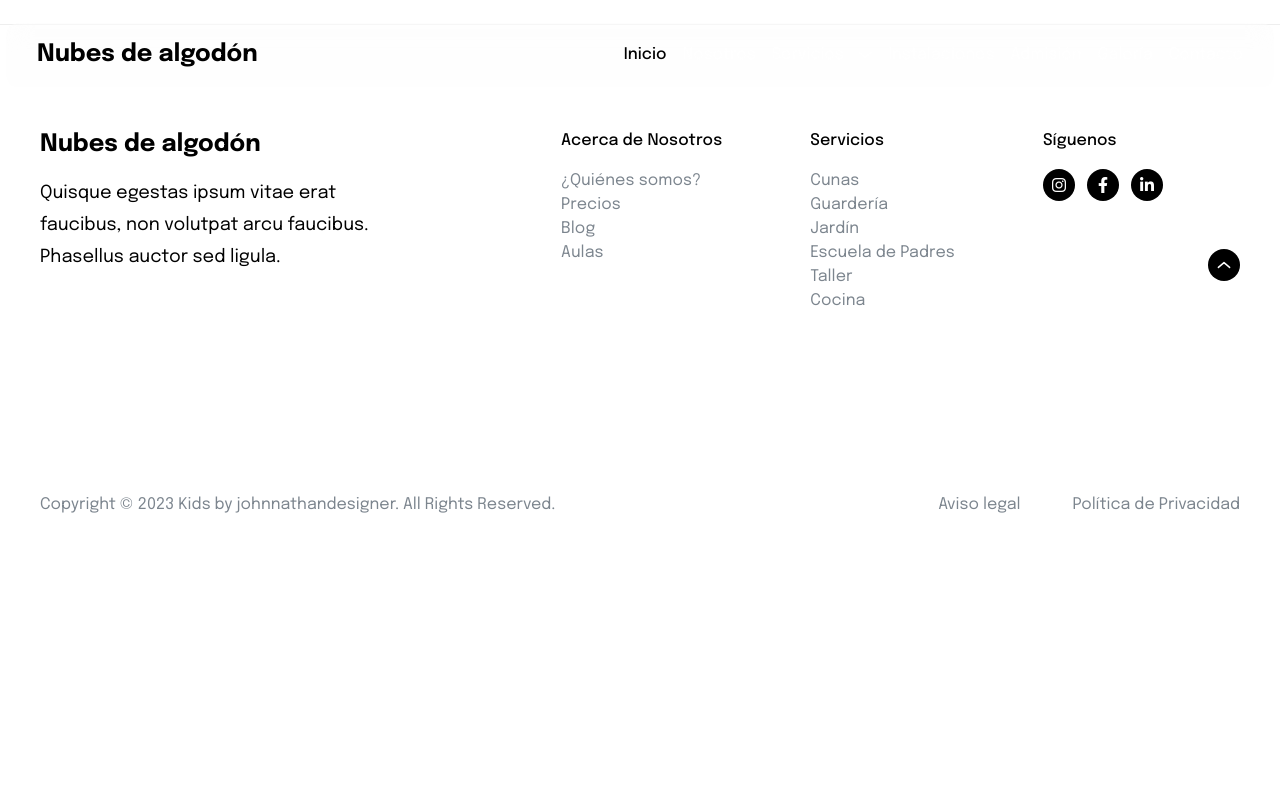
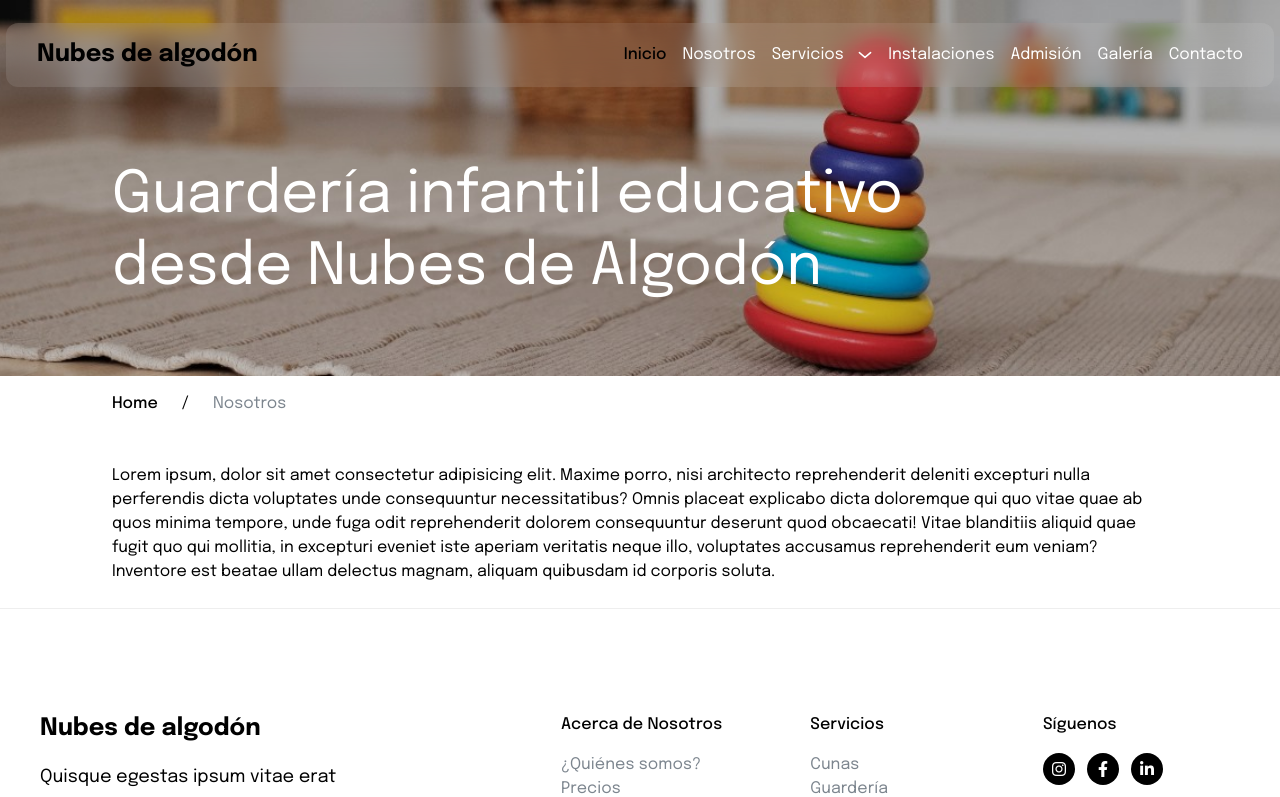
Before and after one commit to FedeSabi/proyecto-Jardin-de-Infantes, a React (Vite) app in the folder Front/: page /nosotros in a window 1280 px wide. Shown: the top 797 px of the page. Built offline with nearby package versions, Linux system fonts and the light colour scheme.

Commit message:
first commit Nosotros

```diff
--- a/Front/src/App.jsx
+++ b/Front/src/App.jsx
@@ -2,6 +2,7 @@ import { BrowserRouter as Router, Routes, Route } from "react-router-dom";
 import { Navbar } from "./components/Navbar.jsx";
 import { Inicio } from "./pages/Inicio.jsx";
 import { Footer } from "./components/Footer.jsx";
+import { Nosotros } from "./pages/Nosotros.jsx";
 
 const App = () => {
     return (
@@ -11,6 +12,9 @@ const App = () => {
                 <Routes>
                     <Route path="/" element={<Inicio />} />
                 </Routes>
+                <Routes>
+                    <Route path="/nosotros" element={<Nosotros />} />
+                </Routes>
                 <Footer />
             </Router>
         </>
--- /dev/null
+++ b/Front/src/pages/Nosotros.jsx
@@ -0,0 +1,26 @@
+import discos from "../../public/nosotros_discos.png";
+import { Link } from "react-router-dom";
+
+const Nosotros =()=>{
+    return(
+        <section className="overflow-x-hidden">
+            <div className="w-screen h-[376px] bg-discos bg-cover bg-center">
+                <h1 className="text-white pl-[112px] pt-[160px] w-[1050px] h-[144px] text-[58px] leading-[72px] font-normal">
+                    Guardería infantil educativo desde Nubes de Algodón
+                </h1>
+            </div>
+            <div className="flex w-232 gap-6 mt-[1rem] mx-[112px]">
+                <Link className="text-black font-medium" to="/">
+                    Home
+                </Link>
+                <p>/</p>
+                <p className="text-[#7C858E]">Nosotros</p>
+            </div>
+            <p className="mt-[3rem] mx-[112px]">Lorem ipsum, dolor sit amet consectetur adipisicing elit. Maxime porro, nisi architecto reprehenderit deleniti excepturi nulla perferendis dicta voluptates unde consequuntur necessitatibus? Omnis placeat explicabo dicta doloremque qui quo vitae quae ab quos minima tempore, unde fuga odit reprehenderit dolorem consequuntur deserunt quod obcaecati! Vitae blanditiis aliquid quae fugit quo qui mollitia, in excepturi eveniet iste aperiam veritatis neque illo, voluptates accusamus reprehenderit eum veniam? Inventore est beatae ullam delectus magnam, aliquam quibusdam id corporis soluta.</p>
+
+
+
+        </section>
+    )
+}
+export { Nosotros }
--- a/Front/tailwind.config.js
+++ b/Front/tailwind.config.js
@@ -7,6 +7,9 @@ module.exports = withMT({
             fontFamily: {
                 Epilogue: ["Epilogue", "sans-serif;"],
             },
+            backgroundImage: {
+                'discos': "url('../public/nosotros_discos.png')",
+            },
         },
     },
     plugins: [],
```
Also changed, not shown: Front/public/nosotros_discos.png (added).
